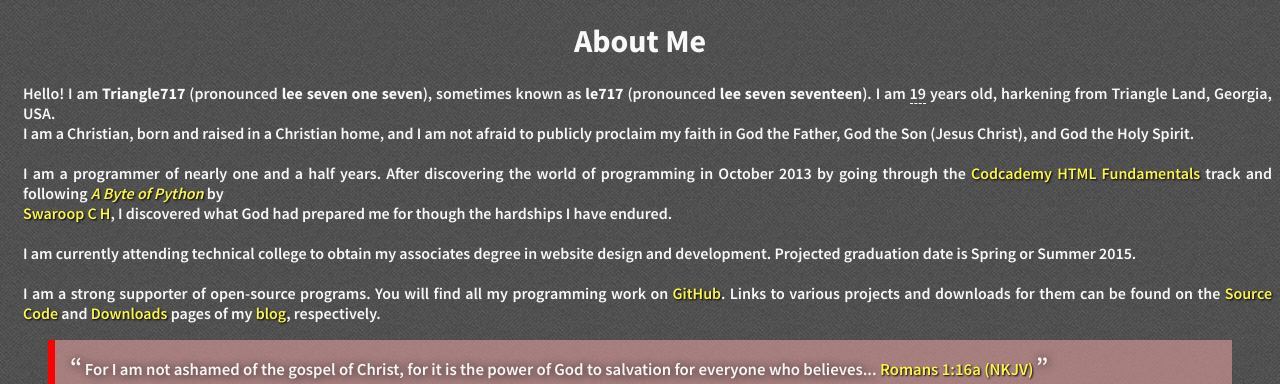
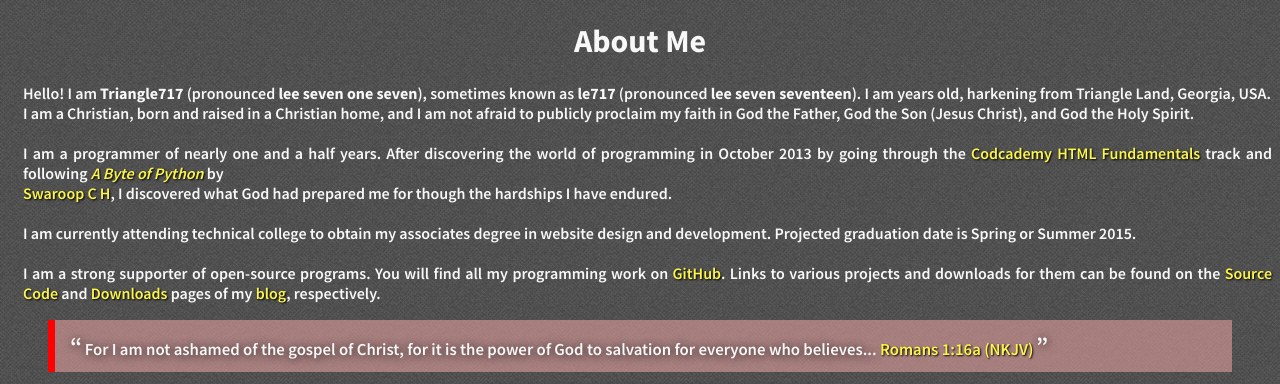
Before and after one commit to le717/le717.github.io, a Jekyll site: the page built from about.html, in a window 1280 px wide, cut to the strip 0-384 px from the top of the page. Built offline with Jekyll 4.4.1, drawn with Linux system fonts in a browser that asks for light colours; nearby versions of some CDN libraries; Markdown is read by kramdown in place of the engine named in the settings.

Commit message:
Now why is my code not activating?

```diff
--- a/_includes/base-style.html
+++ b/_includes/base-style.html
@@ -1,4 +1,4 @@
-<!-- Pull in fonts from Google -->
+  <!-- Pull in fonts from Google -->
   <link rel="stylesheet" href="http://fonts.googleapis.com/css?family={{ page.googlefont }}">
 
   <!-- Grab my CSS -->
--- a/about.html
+++ b/about.html
@@ -34,7 +34,7 @@
   <blockquote>For I am not ashamed of the gospel of Christ, for it is the power of God to salvation for everyone who believes...
   <a target="_blank" href="http://bible.com/114/rom.1.16.nkjv">Romans 1:16a (NKJV)</a></blockquote>
 
-  <p style="text-align:center;"><img class="aligncenter" style="box-shadow:1px 1px 5px 1px black;" alt="Triangle717" src="http://1.gravatar.com/avatar/3493f5b364f9958db51194a6fc629a46?size=325" width="325" height="325" /></p>
+  <p style="text-align: center;"><img class="img-shadow" alt="Triangle717" src="http://1.gravatar.com/avatar/3493f5b364f9958db51194a6fc629a46?size=325" width="325" height="325" /></p>
 
   <h1>About this site</h1>
 
@@ -42,8 +42,8 @@
 
   As of April 1, 2014, <span class="bold">Triangle Land</span> is still under heavy construction, and things will change and move around without notice. I am sorry for any inconvenience this may cause.</p>
 
-  <script src="http://code.jquery.com/jquery-2.1.0.min.js"></script>
-  <script>
+  <script src="http://code.jquery.com/jquery-2.1.0.min.js"> </script>
+  <!-- <script>
     var curDate  = new Date();
     var curYear  = curDate.getUTCFullYear(),
         curMonth = curDate.getUTCMonth(),
@@ -60,5 +60,5 @@
     }
 
     $("#i-am-age").html(myAge);
-  </script>
+  </script> -->
 {% include footer.html %}
```
